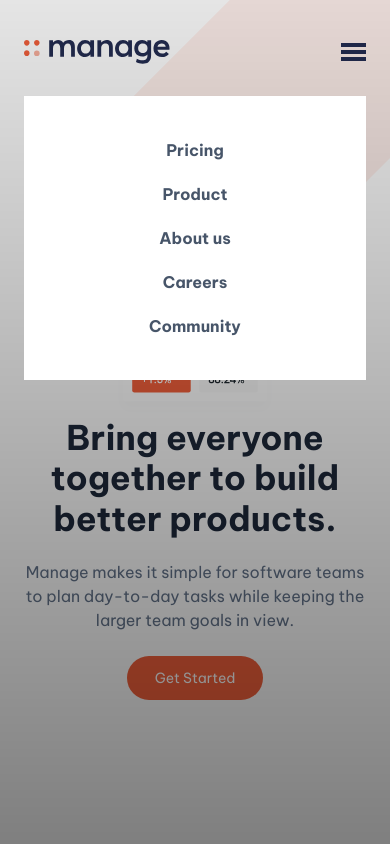
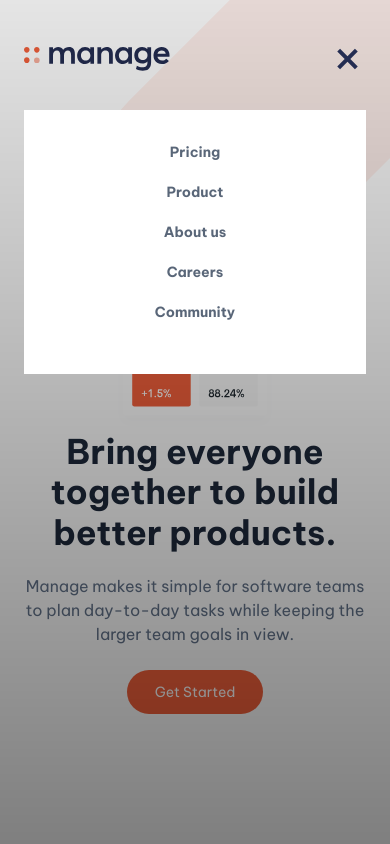
Before and after one commit to Humboorgir/manage-landing-page-solution, a React (Vite) app: page / in a window 390 px wide. Both pictures are taken after a click on the button 353 px from the left and 52 px from the top of the page. Shown: the top 844 px of the page. Built offline with nearby package versions, Linux system fonts and the light colour scheme.

Commit message:
feat: implement opening animation for mobile nav

```diff
--- /dev/null
+++ b/src/components/nav-link.tsx
@@ -0,0 +1,32 @@
+import { twMerge } from "tailwind-merge";
+
+// comes with a simple and interesting hover effect
+type NavLinkProps = {
+  link: {
+    href: string;
+    label: string;
+  };
+  className?: string;
+};
+
+const NavLink = ({ link, className }: NavLinkProps) => {
+  return (
+    <a
+      className={twMerge(
+        "py-2.5 md:py-0.5 shrink-0 group overflow-hidden relative font-bold text-sm text-slate-600/90",
+        className
+      )}
+      href={link.href}
+    >
+      <span className="text-transparent">{link.label}</span>
+      <div className="duration-[250ms] group-hover:-translate-y-full transition-all absolute left-0 right-0 top-0 bottom-0">
+        {link.label}
+      </div>
+      <div className="duration-[250ms] text-primary translate-y-full group-hover:translate-y-0 transition-all absolute left-0 right-0 top-0 bottom-0">
+        {link.label}
+      </div>
+    </a>
+  );
+};
+
+export default NavLink;
--- a/src/components/navbar.tsx
+++ b/src/components/navbar.tsx
@@ -1,5 +1,6 @@
 import { useState } from "react";
 import Button from "./button";
+import NavLink from "./nav-link";
 
 const Navbar = () => {
   const [menuOpen, setMenuOpen] = useState(false);
@@ -20,52 +21,40 @@ const Navbar = () => {
       className="relative flex items-center w-full justify-between mb-16 md:mb-28
     md:grid md:grid-cols-[auto,1fr,auto] md:justify-between"
     >
+      {/* backdrop  */}
       <div
         data-show={menuOpen}
         onClick={toggleMenu}
-        className="hidden data-[show=true]:block fixed left-0 right-0 top-0 bottom-0 bg-gradient-to-b from-black/10 to-black/50"
+        className="invisible data-[show=true]:visible block fixed left-0 right-0 top-0 bottom-0 bg-gradient-to-b from-black/10 to-black/50
+        opacity-0 data-[show=true]:opacity-100 transition-opacity duration-300"
       />
+      {/* mobile navigation */}
       <div
         data-show={menuOpen}
-        className="hidden data-[show=true]:flex absolute flex-col items-center
+        className="delay-100 invisible opacity-0 -translate-y-4 data-[show=true]:opacity-100 data-[show=true]:translate-y-0
+        transition-[opacity,transform] duration-300 data-[show=true]:visible flex absolute flex-col items-center
         p-8 top-[calc(100%+32px)] bg-white left-0 right-0"
       >
-        {links.map((link) => {
-          return (
-            <a href={link.href} className="font-bold text-slate-600 py-2.5">
-              {link.label}
-            </a>
-          );
+        {links.map((link, i) => {
+          return <NavLink data-show={menuOpen} key={i} link={link} />;
         })}
       </div>
+
       <img src="/logo.svg" alt="Logo" />
       <div className="hidden md:flex justify-center items-center w-full space-x-4">
         {links.map((link) => {
-          return (
-            <a
-              className="shrink-0 group overflow-hidden relative font-bold text-sm text-slate-600/90"
-              href={link.href}
-            >
-              <span className="text-transparent">{link.label}</span>
-              <div className="duration-[250ms] group-hover:-translate-y-full transition-all absolute left-0 right-0 top-0 bottom-0">
-                {link.label}
-              </div>
-              <div className="duration-[250ms] text-orange-600 translate-y-full group-hover:translate-y-0 transition-all absolute left-0 right-0 top-0 bottom-0">
-                {link.label}
-              </div>
-            </a>
-          );
+          return <NavLink link={link} />;
         })}
       </div>
       <Button className="hidden md:block w-fit ml-auto">Get started</Button>
 
       {/* hamburger icon  */}
       <img
-        aria-label="open menu"
+        aria-label={menuOpen ? "close menu" : "open menu"}
         role="button"
         onClick={toggleMenu}
-        className="md:hidden"
-        src="/icon-hamburger.svg"
+        className="md:hidden z-10 hover:bg-white p-2 rounded-md transition-colors"
+        src={menuOpen ? "/icon-close.svg" : "/icon-hamburger.svg"}
         alt="Hamburger icon"
       />
     </div>
```
